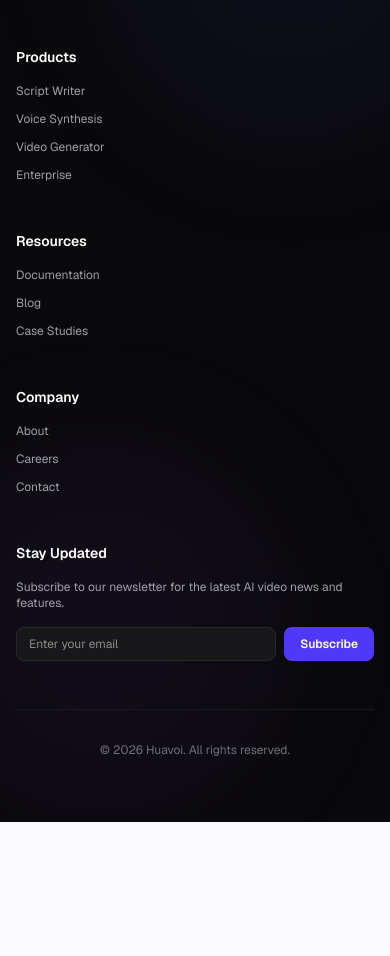
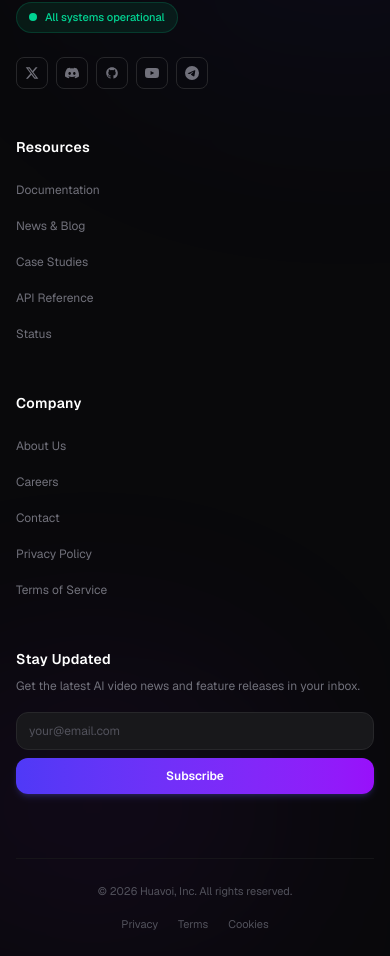
Before and after one commit to szj10/official-landing, a Next.js app: page / in a window 390 px wide. Shown: the part 6031-6987 px from the top of the page. Before the commit the page ends 6853 px from the top, so only its background shows below. Built offline with nearby package versions, Linux system fonts and the light colour scheme.

Commit message:
redesign footer

```diff
--- a/src/components/Footer.tsx
+++ b/src/components/Footer.tsx
@@ -1,105 +1,263 @@
 "use client";
 
 import Link from "next/link";
+import { useState } from "react";
+
+// ─── Social Icons ─────────────────────────────────────────────────────────────
+
+function XIcon({ className }: { className?: string }) {
+  return (
+    <svg className={className} fill="currentColor" viewBox="0 0 24 24">
+      <path d="M18.244 2.25h3.308l-7.227 8.26 8.552 11.24H16.17l-5.214-6.817L4.99 21.75H1.68l7.73-8.835L1.254 2.25H8.08l4.713 6.231zm-1.161 17.52h1.833L7.084 4.126H5.117z" />
+    </svg>
+  );
+}
+
+function DiscordIcon({ className }: { className?: string }) {
+  return (
+    <svg className={className} fill="currentColor" viewBox="0 0 24 24">
+      <path d="M20.317 4.37a19.791 19.791 0 0 0-4.885-1.515.074.074 0 0 0-.079.037c-.21.375-.444.864-.608 1.25a18.27 18.27 0 0 0-5.487 0 12.64 12.64 0 0 0-.617-1.25.077.077 0 0 0-.079-.037A19.736 19.736 0 0 0 3.677 4.37a.07.07 0 0 0-.032.027C.533 9.046-.32 13.58.099 18.057a.082.082 0 0 0 .031.057 19.9 19.9 0 0 0 5.993 3.03.078.078 0 0 0 .084-.028 14.09 14.09 0 0 0 1.226-1.994.076.076 0 0 0-.041-.106 13.107 13.107 0 0 1-1.872-.892.077.077 0 0 1-.008-.128 10.2 10.2 0 0 0 .372-.292.074.074 0 0 1 .077-.01c3.928 1.793 8.18 1.793 12.062 0a.074.074 0 0 1 .078.01c.12.098.246.198.373.292a.077.077 0 0 1-.006.127 12.299 12.299 0 0 1-1.873.892.077.077 0 0 0-.041.107c.36.698.772 1.362 1.225 1.993a.076.076 0 0 0 .084.028 19.839 19.839 0 0 0 6.002-3.03.077.077 0 0 0 .032-.054c.5-5.177-.838-9.674-3.549-13.66a.061.061 0 0 0-.031-.03zM8.02 15.33c-1.183 0-2.157-1.085-2.157-2.419 0-1.333.956-2.419 2.157-2.419 1.21 0 2.176 1.096 2.157 2.42 0 1.333-.956 2.418-2.157 2.418zm7.975 0c-1.183 0-2.157-1.085-2.157-2.419 0-1.333.955-2.419 2.157-2.419 1.21 0 2.176 1.096 2.157 2.42 0 1.333-.946 2.418-2.157 2.418z" />
+    </svg>
+  );
+}
+
+function GitHubIcon({ className }: { className?: string }) {
+  return (
+    <svg className={className} fill="currentColor" viewBox="0 0 24 24">
+      <path d="M12 2C6.477 2 2 6.484 2 12.017c0 4.425 2.865 8.18 6.839 9.504.5.092.682-.217.682-.483 0-.237-.008-.868-.013-1.703-2.782.605-3.369-1.343-3.369-1.343-.454-1.158-1.11-1.466-1.11-1.466-.908-.62.069-.608.069-.608 1.003.07 1.531 1.032 1.531 1.032.892 1.53 2.341 1.088 2.91.832.092-.647.35-1.088.636-1.338-2.22-.253-4.555-1.113-4.555-4.951 0-1.093.39-1.988 1.029-2.688-.103-.253-.446-1.272.098-2.65 0 0 .84-.27 2.75 1.026A9.564 9.564 0 0 1 12 6.844a9.59 9.59 0 0 1 2.504.337c1.909-1.296 2.747-1.027 2.747-1.027.546 1.379.202 2.398.1 2.651.64.7 1.028 1.595 1.028 2.688 0 3.848-2.339 4.695-4.566 4.943.359.309.678.92.678 1.855 0 1.338-.012 2.419-.012 2.747 0 .268.18.58.688.482A10.02 10.02 0 0 0 22 12.017C22 6.484 17.522 2 12 2z" />
+    </svg>
+  );
+}
+
+function YouTubeIcon({ className }: { className?: string }) {
+  return (
+    <svg className={className} fill="currentColor" viewBox="0 0 24 24">
+      <path d="M23.498 6.186a3.016 3.016 0 0 0-2.122-2.136C19.505 3.545 12 3.545 12 3.545s-7.505 0-9.377.505A3.017 3.017 0 0 0 .502 6.186C0 8.07 0 12 0 12s0 3.93.502 5.814a3.016 3.016 0 0 0 2.122 2.136c1.871.505 9.376.505 9.376.505s7.505 0 9.377-.505a3.015 3.015 0 0 0 2.122-2.136C24 15.93 24 12 24 12s0-3.93-.502-5.814zM9.545 15.568V8.432L15.818 12l-6.273 3.568z" />
+    </svg>
+  );
+}
+
+function TelegramIcon({ className }: { className?: string }) {
+  return (
+    <svg className={className} fill="currentColor" viewBox="0 0 24 24">
+      <path d="M11.944 0A12 12 0 0 0 0 12a12 12 0 0 0 12 12 12 12 0 0 0 12-12A12 12 0 0 0 12 0a12 12 0 0 0-.056 0zm4.962 7.224c.1-.002.321.023.465.14a.506.506 0 0 1 .171.325c.016.093.036.306.02.472-.18 1.898-.962 6.502-1.36 8.627-.168.9-.499 1.201-.82 1.23-.696.065-1.225-.46-1.9-.902-1.056-.693-1.653-1.124-2.678-1.8-1.185-.78-.417-1.21.258-1.91.177-.184 3.247-2.977 3.307-3.23.007-.032.014-.15-.056-.212s-.174-.041-.249-.024c-.106.024-1.793 1.14-5.061 3.345-.48.33-.913.49-1.302.48-.428-.008-1.252-.241-1.865-.44-.752-.245-1.349-.374-1.297-.789.027-.216.325-.437.893-.663 3.498-1.524 5.83-2.529 6.998-3.014 3.332-1.386 4.025-1.627 4.476-1.635z" />
+    </svg>
+  );
+}
+
+// ─── Social links ─────────────────────────────────────────────────────────────
+
+const socialLinks = [
+  {
+    name: "X (Twitter)",
+    href: "https://x.com/huavoi",
+    Icon: XIcon,
+    hoverClass: "hover:text-white hover:bg-black dark:hover:bg-zinc-800",
+  },
+  {
+    name: "Discord",
+    href: "https://discord.gg/huavoi",
+    Icon: DiscordIcon,
+    hoverClass: "hover:text-white hover:bg-[#5865F2]",
+  },
+  {
+    name: "GitHub",
+    href: "https://github.com/huavoi",
+    Icon: GitHubIcon,
+    hoverClass: "hover:text-white hover:bg-zinc-700 dark:hover:bg-zinc-600",
+  },
+  {
+    name: "YouTube",
+    href: "https://youtube.com/@huavoi",
+    Icon: YouTubeIcon,
+    hoverClass: "hover:text-white hover:bg-[#FF0000]",
+  },
+  {
+    name: "Telegram",
+    href: "https://t.me/huavoi",
+    Icon: TelegramIcon,
+    hoverClass: "hover:text-white hover:bg-[#0088cc]",
+  },
+];
+
+const footerLinks = {
+  Resources: [
+    { label: "Documentation", href: "/" },
+    { label: "News & Blog", href: "/news" },
+    { label: "Case Studies", href: "/news" },
+    { label: "API Reference", href: "/" },
+    { label: "Status", href: "/" },
+  ],
+  Company: [
+    { label: "About Us", href: "/" },
+    { label: "Careers", href: "/" },
+    { label: "Contact", href: "/" },
+    { label: "Privacy Policy", href: "/" },
+    { label: "Terms of Service", href: "/" },
+  ],
+};
+
+// ─── Component ────────────────────────────────────────────────────────────────
 
 export default function Footer() {
+  const [email, setEmail] = useState("");
+  const [status, setStatus] = useState<"idle" | "loading" | "success" | "error">("idle");
+
+  const handleSubscribe = (e: React.FormEvent) => {
+    e.preventDefault();
+    if (!email || !email.includes("@")) {
+      setStatus("error");
+      return;
+    }
+    setStatus("loading");
+    setTimeout(() => {
+      setStatus("success");
+      setEmail("");
+    }, 1000);
+  };
+
   return (
-    <footer className="bg-zinc-950 border-t border-zinc-900 text-zinc-400 relative overflow-hidden">
-      {/* Decorative gradient overlay */}
-      <div className="absolute top-0 left-1/4 w-96 h-96 bg-indigo-500/5 rounded-full blur-3xl pointer-events-none" />
-      <div className="absolute bottom-0 right-1/4 w-96 h-96 bg-purple-500/5 rounded-full blur-3xl pointer-events-none" />
+    <footer className="relative overflow-hidden bg-zinc-950 border-t border-zinc-900/80 text-zinc-400">
+      {/* Ambient glow blobs */}
+      <div className="pointer-events-none absolute top-0 left-1/4 w-[500px] h-[300px] bg-indigo-600/6 rounded-full blur-[120px]" />
+      <div className="pointer-events-none absolute bottom-0 right-1/4 w-[400px] h-[300px] bg-purple-600/6 rounded-full blur-[100px]" />
 
-      <div className="max-w-7xl mx-auto px-4 sm:px-6 lg:px-8 py-16 relative z-10">
-        <div className="grid grid-cols-1 md:grid-cols-6 gap-12">
-          <div className="md:col-span-2">
-            <div className="flex items-center space-x-2 mb-4">
-              <div className="w-8 h-8 bg-gradient-to-r from-indigo-500 via-purple-500 to-pink-500 rounded-full flex items-center justify-center shadow-md shadow-indigo-500/20">
+      <div className="relative z-10 max-w-7xl mx-auto px-4 sm:px-6 lg:px-8">
+        {/* ── Top section ─────────────────────────────────────────────────────── */}
+        <div className="grid grid-cols-1 md:grid-cols-2 lg:grid-cols-6 gap-12 py-16 border-b border-zinc-900/80">
+          {/* Brand col */}
+          <div className="lg:col-span-2 flex flex-col gap-6">
+            {/* Logo */}
+            <Link href="/" className="flex items-center gap-2.5 w-fit group">
+              <div className="w-9 h-9 bg-gradient-to-br from-indigo-500 via-purple-500 to-pink-500 rounded-full flex items-center justify-center shadow-lg shadow-indigo-500/20 group-hover:shadow-indigo-500/40 transition-shadow duration-300">
                 <span className="text-white font-bold text-sm">H</span>
               </div>
               <span className="text-lg font-bold text-white">Huavoi</span>
-            </div>
-            <p className="text-sm text-zinc-400 leading-relaxed mb-6">
+            </Link>
+
+            <p className="text-sm text-zinc-400 leading-relaxed max-w-xs">
               AI-powered video creation platform. Transform ideas into professional videos with
               scriptwriting, voice synthesis, and video generation—all in one place.
             </p>
-            <div className="flex space-x-4">
-              {/* Social Icons placeholder with custom hover */}
-              {["twitter", "github", "discord"].map((social) => (
-                <Link
-                  key={social}
-                  href="/"
-                  className="w-8 h-8 rounded-full border border-zinc-800 flex items-center justify-center text-zinc-500 hover:text-white hover:border-zinc-700 hover:bg-zinc-900/50 transition-all active:scale-90"
+
+            {/* System status */}
+            <div className="flex items-center gap-2 w-fit px-3 py-1.5 rounded-full bg-emerald-500/10 border border-emerald-500/20">
+              <span className="relative flex h-2 w-2">
+                <span className="animate-ping absolute inline-flex h-full w-full rounded-full bg-emerald-400 opacity-75" />
+                <span className="relative inline-flex h-2 w-2 rounded-full bg-emerald-400" />
+              </span>
+              <span className="text-[11px] font-medium text-emerald-400">
+                All systems operational
+              </span>
+            </div>
+
+            {/* Social icons */}
+            <div className="flex items-center gap-2">
+              {socialLinks.map(({ name, href, Icon, hoverClass }) => (
+                <a
+                  key={name}
+                  href={href}
+                  target="_blank"
+                  rel="noopener noreferrer"
+                  aria-label={name}
+                  className={`w-8 h-8 rounded-lg border border-zinc-800 flex items-center justify-center text-zinc-500 transition-all duration-200 active:scale-90 ${hoverClass}`}
                 >
-                  <span className="text-xs uppercase tracking-wider font-semibold">
-                    {social[0]}
-                  </span>
-                </Link>
+                  <Icon className="w-3.5 h-3.5" />
+                </a>
               ))}
             </div>
           </div>
 
-          <div>
-            <h3 className="text-white font-semibold text-sm mb-4">Products</h3>
-            <ul className="space-y-3 text-xs">
-              {["Script Writer", "Voice Synthesis", "Video Generator", "Enterprise"].map((item) => (
-                <li key={item}>
-                  <Link href="/" className="hover:text-indigo-400 transition-colors">
-                    {item}
+          {/* Nav link columns */}
+          {Object.entries(footerLinks).map(([section, links]) => (
+            <div key={section}>
+              <h3 className="text-white font-semibold text-sm mb-5 tracking-wide">{section}</h3>
+              <ul className="space-y-3">
+                {links.map(({ label, href }) => (
+                  <li key={label}>
+                    <Link
+                      href={href}
+                      className="text-xs text-zinc-500 hover:text-indigo-400 transition-colors duration-150"
+                    >
+                      {label}
                     </Link>
                   </li>
                 ))}
               </ul>
             </div>
+          ))}
 
-          <div>
-            <h3 className="text-white font-semibold text-sm mb-4">Resources</h3>
-            <ul className="space-y-3 text-xs">
-              {["Documentation", "Blog", "Case Studies"].map((item) => (
-                <li key={item}>
-                  <Link href="/" className="hover:text-indigo-400 transition-colors">
-                    {item}
-                  </Link>
-                </li>
-              ))}
-            </ul>
+          {/* Newsletter */}
+          <div className="lg:col-span-1">
+            <h3 className="text-white font-semibold text-sm mb-2 tracking-wide">Stay Updated</h3>
+            <p className="text-xs text-zinc-500 mb-4 leading-relaxed">
+              Get the latest AI video news and feature releases in your inbox.
+            </p>
+
+            {status === "success" ? (
+              <div className="flex items-center gap-2 px-3 py-2.5 rounded-xl bg-emerald-500/10 border border-emerald-500/20">
+                <svg
+                  className="w-4 h-4 text-emerald-400 shrink-0"
+                  fill="none"
+                  stroke="currentColor"
+                  viewBox="0 0 24 24"
+                >
+                  <path
+                    strokeLinecap="round"
+                    strokeLinejoin="round"
+                    strokeWidth={2}
+                    d="M5 13l4 4L19 7"
+                  />
+                </svg>
+                <span className="text-xs text-emerald-400 font-medium">
+                  You&apos;re subscribed!
+                </span>
               </div>
-
-          <div>
-            <h3 className="text-white font-semibold text-sm mb-4">Company</h3>
-            <ul className="space-y-3 text-xs">
-              {["About", "Careers", "Contact"].map((item) => (
-                <li key={item}>
-                  <Link href="/" className="hover:text-indigo-400 transition-colors">
-                    {item}
-                  </Link>
-                </li>
-              ))}
-            </ul>
-          </div>
-
-          <div className="md:col-span-2">
-            <h3 className="text-white font-semibold text-sm mb-4">Stay Updated</h3>
-            <p className="text-xs text-zinc-400 mb-4">
-              Subscribe to our newsletter for the latest AI video news and features.
-            </p>
-            <form className="flex gap-2" onSubmit={(e) => e.preventDefault()}>
+            ) : (
+              <form onSubmit={handleSubscribe} className="flex flex-col gap-2">
                 <input
                   type="email"
-                placeholder="Enter your email"
-                className="bg-zinc-900 border border-zinc-800 rounded-lg px-3 py-2 text-xs text-white focus:outline-none focus:border-indigo-500 flex-1 min-w-0"
+                  value={email}
+                  onChange={(e) => {
+                    setEmail(e.target.value);
+                    setStatus("idle");
+                  }}
+                  placeholder="your@email.com"
+                  className={`bg-zinc-900 border rounded-xl px-3 py-2.5 text-xs text-white placeholder-zinc-600 focus:outline-none transition-colors ${
+                    status === "error"
+                      ? "border-red-500/60 focus:border-red-500"
+                      : "border-zinc-800 focus:border-indigo-500"
+                  }`}
                 />
+                {status === "error" && (
+                  <p className="text-[10px] text-red-400 px-1">Please enter a valid email.</p>
+                )}
                 <button
                   type="submit"
-                className="bg-indigo-600 hover:bg-indigo-750 text-white rounded-lg px-4 py-2 text-xs font-semibold transition-colors active:scale-95 shrink-0"
+                  disabled={status === "loading"}
+                  className="bg-gradient-to-r from-indigo-600 to-purple-600 hover:from-indigo-500 hover:to-purple-500 disabled:opacity-60 text-white rounded-xl px-4 py-2.5 text-xs font-semibold transition-all duration-200 active:scale-95 shadow-md shadow-indigo-500/20"
                 >
-                Subscribe
+                  {status === "loading" ? "Subscribing…" : "Subscribe"}
                 </button>
               </form>
+            )}
           </div>
         </div>
 
-        <div className="border-t border-zinc-900 mt-12 pt-8 text-xs text-center text-zinc-500">
-          <p>&copy; {new Date().getFullYear()} Huavoi. All rights reserved.</p>
+        {/* ── Bottom bar ──────────────────────────────────────────────────────── */}
+        <div className="flex flex-col sm:flex-row items-center justify-between gap-4 py-6 text-[11px] text-zinc-600">
+          <p>© {new Date().getFullYear()} Huavoi, Inc. All rights reserved.</p>
+          <div className="flex items-center gap-5">
+            {["Privacy", "Terms", "Cookies"].map((item) => (
+              <Link
+                key={item}
+                href="/"
+                className="hover:text-zinc-400 transition-colors duration-150"
+              >
+                {item}
+              </Link>
+            ))}
+          </div>
         </div>
       </div>
     </footer>
```
Lines whose indentation alone changed are shown as unchanged.
